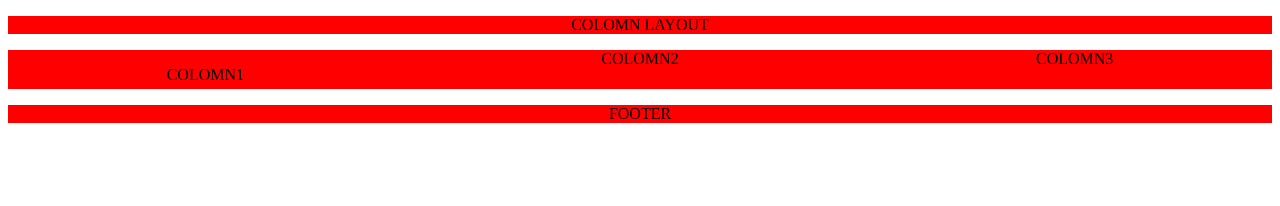
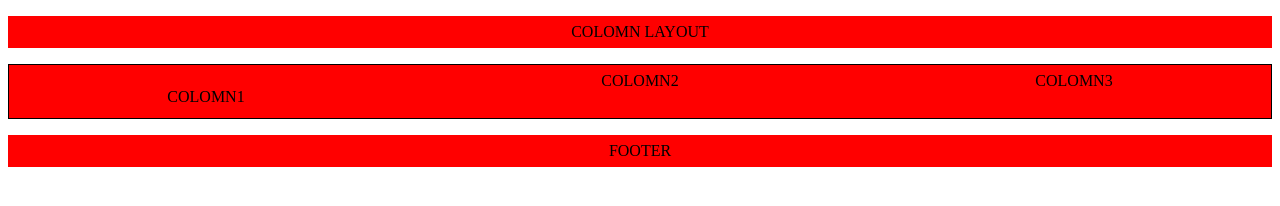
Before and after one commit to nikkinine9/colomn-layouts, a plain HTML site: page index.html in a window 1280 px wide. Drawn offline with Linux system fonts and the light colour scheme.

Commit message:
measurement units

```diff
--- a/css/style.css
+++ b/css/style.css
@@ -5,6 +5,8 @@ div {
  column-gap: 40px;
  column-rule-width: 1px;
  text-align: center;
+ font-size: 3rem;
+ border: 1px solid black;
 }
 
 header {
@@ -12,6 +14,14 @@ header {
     text-align: center;
 }
 
+p {
+  font-size: 1vw;
+  font-size: 20vh;
+  font-size: 16px;
+  line-height: 2em;
+}
+
+
 footer {
     background-color: red;
     text-align: center;
--- a/index.html
+++ b/index.html
@@ -2,8 +2,8 @@
 
 <head>
     <meta charset="UTF-8">
-    <meta name="viewport" content="width=device-width", initial-scale=1.0">
-    <title>Layouts</title>
+    <meta name="viewport" content="width=device-width", initial-scale="1.0">
+    <title><Layouts</title>
     <meta name="Description" working with layouts>
     <link rel="stylesheet" href="css/style.css">
 
```
